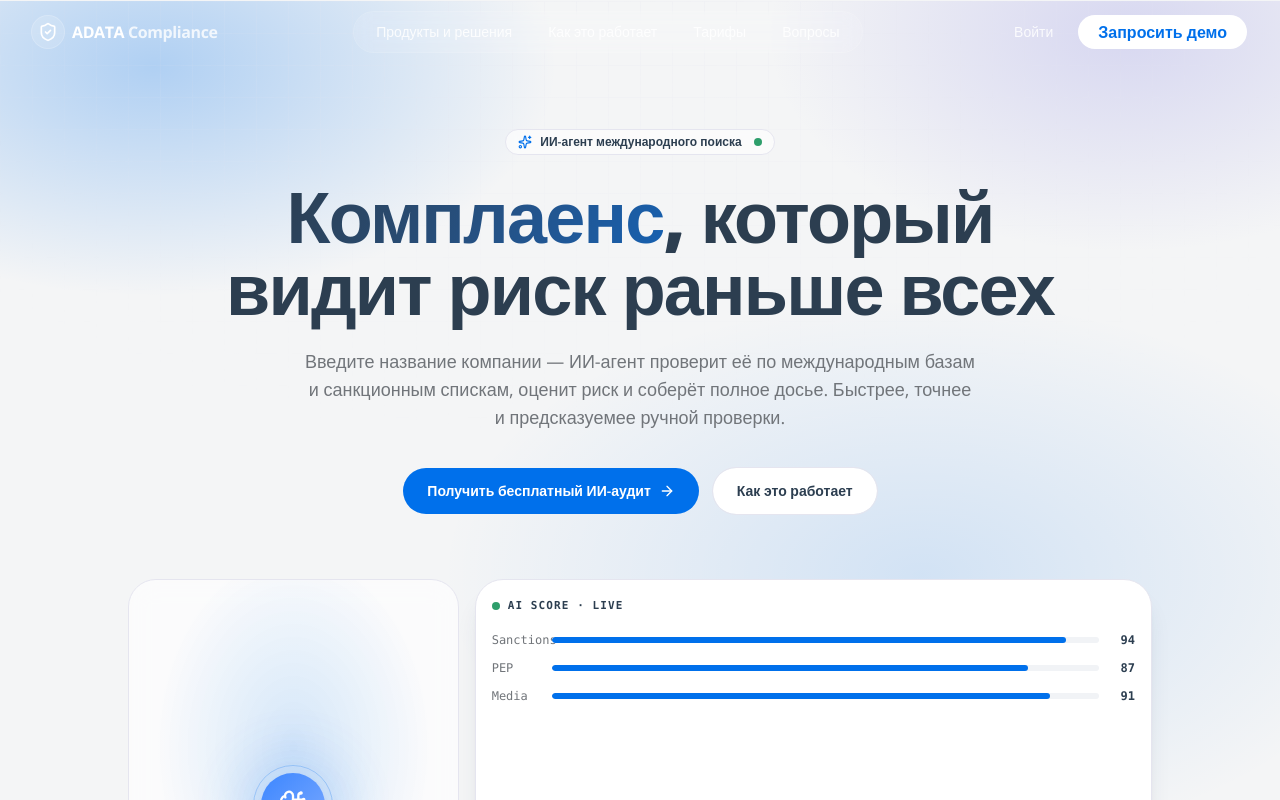
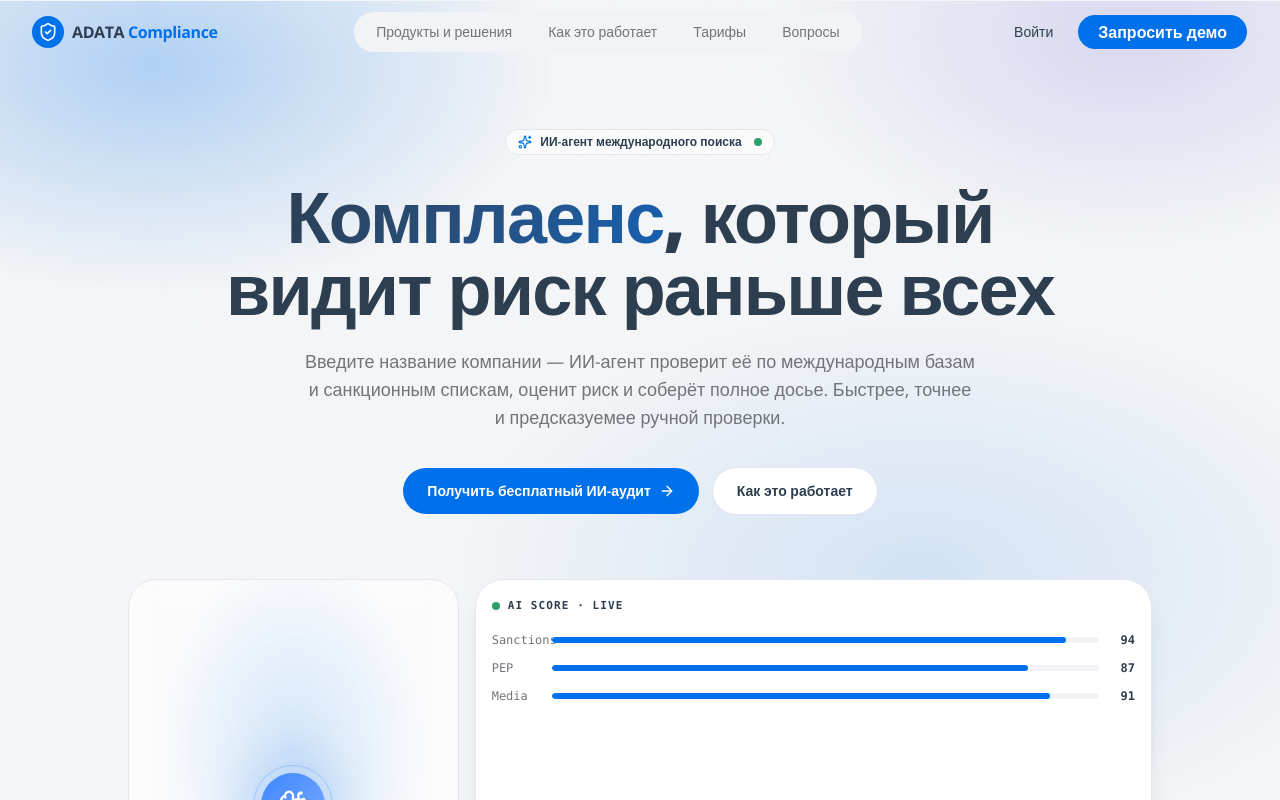
Before and after one commit to dzhmnklva012/-e-analytic, a Next.js app in the folder compliance-landing/: page / in a window 1280 px wide. Shown: the top 800 px of the page. Built offline with nearby package versions, Linux system fonts and the light colour scheme.

Commit message:
Auto-update: site-header.tsx

```diff
--- a/compliance-landing/src/components/landing/site-header.tsx
+++ b/compliance-landing/src/components/landing/site-header.tsx
@@ -24,9 +24,6 @@ export function SiteHeader() {
     return () => window.removeEventListener("scroll", onScroll);
   }, []);
 
-  // At the very top we sit over the blue sky hero → light treatment.
-  const overSky = !scrolled;
-
   return (
     <header
       className={cn(
@@ -40,26 +37,16 @@ export function SiteHeader() {
           className="rounded-md focus-visible:ring-3 focus-visible:ring-ring/40 focus-visible:outline-none"
           aria-label="ADATA Compliance — на главную"
         >
-          <Logo light={overSky} />
+          <Logo />
         </a>
 
         <nav aria-label="Основная навигация" className="hidden lg:block">
-          <ul
-            className={cn(
-              "flex items-center gap-1 rounded-full px-1.5 py-1 transition-colors",
-              overSky ? "bg-white/10 ring-1 ring-white/20 backdrop-blur-sm" : "bg-muted",
-            )}
-          >
+          <ul className="flex items-center gap-1 rounded-full bg-muted px-1.5 py-1">
             {navLinks.map((link) => (
               <li key={link.href}>
                 <a
                   href={link.href}
-                  className={cn(
-                    "inline-flex h-8 items-center rounded-full px-4 text-sm font-medium transition-colors focus-visible:ring-3 focus-visible:ring-ring/40 focus-visible:outline-none",
-                    overSky
-                      ? "text-white/85 hover:bg-white/15 hover:text-white"
-                      : "text-muted-foreground hover:bg-card hover:text-foreground",
-                  )}
+                  className="inline-flex h-8 items-center rounded-full px-4 text-sm font-medium text-muted-foreground transition-colors hover:bg-card hover:text-foreground focus-visible:ring-3 focus-visible:ring-ring/40 focus-visible:outline-none"
                 >
                   {link.label}
                 </a>
@@ -71,24 +58,17 @@ export function SiteHeader() {
         <div className="flex items-center gap-2">
           <a
             href="#"
-            className={cn(
-              "hidden h-9 items-center rounded-full px-4 text-sm font-medium transition-colors focus-visible:ring-3 focus-visible:ring-ring/40 focus-visible:outline-none sm:inline-flex",
-              overSky ? "text-white/85 hover:text-white" : "text-foreground hover:text-primary",
-            )}
+            className="hidden h-9 items-center rounded-full px-4 text-sm font-medium text-foreground transition-colors hover:text-primary focus-visible:ring-3 focus-visible:ring-ring/40 focus-visible:outline-none sm:inline-flex"
           >
             Войти
           </a>
           <a
             href="#demo"
-            className={cn(
-              buttonVariants({ size: "lg" }),
-              "hidden h-9 rounded-full px-5 sm:inline-flex",
-              overSky && "bg-white text-primary hover:bg-white/90",
-            )}
+            className={cn(buttonVariants({ size: "lg" }), "hidden h-9 rounded-full px-5 sm:inline-flex")}
           >
             Запросить демо
           </a>
-          <MobileNav links={navLinks} light={overSky} />
+          <MobileNav links={navLinks} />
         </div>
       </Container>
     </header>
```
